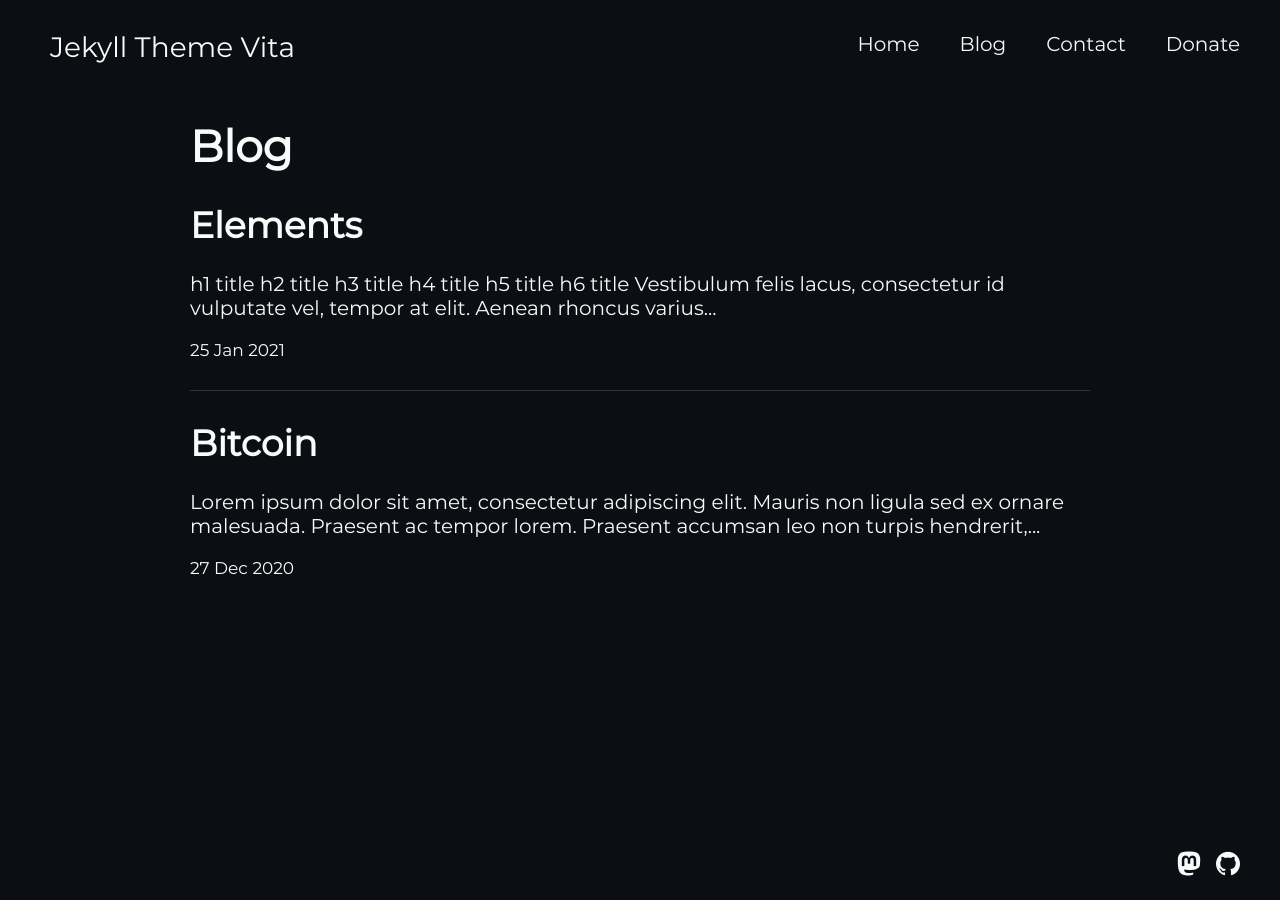
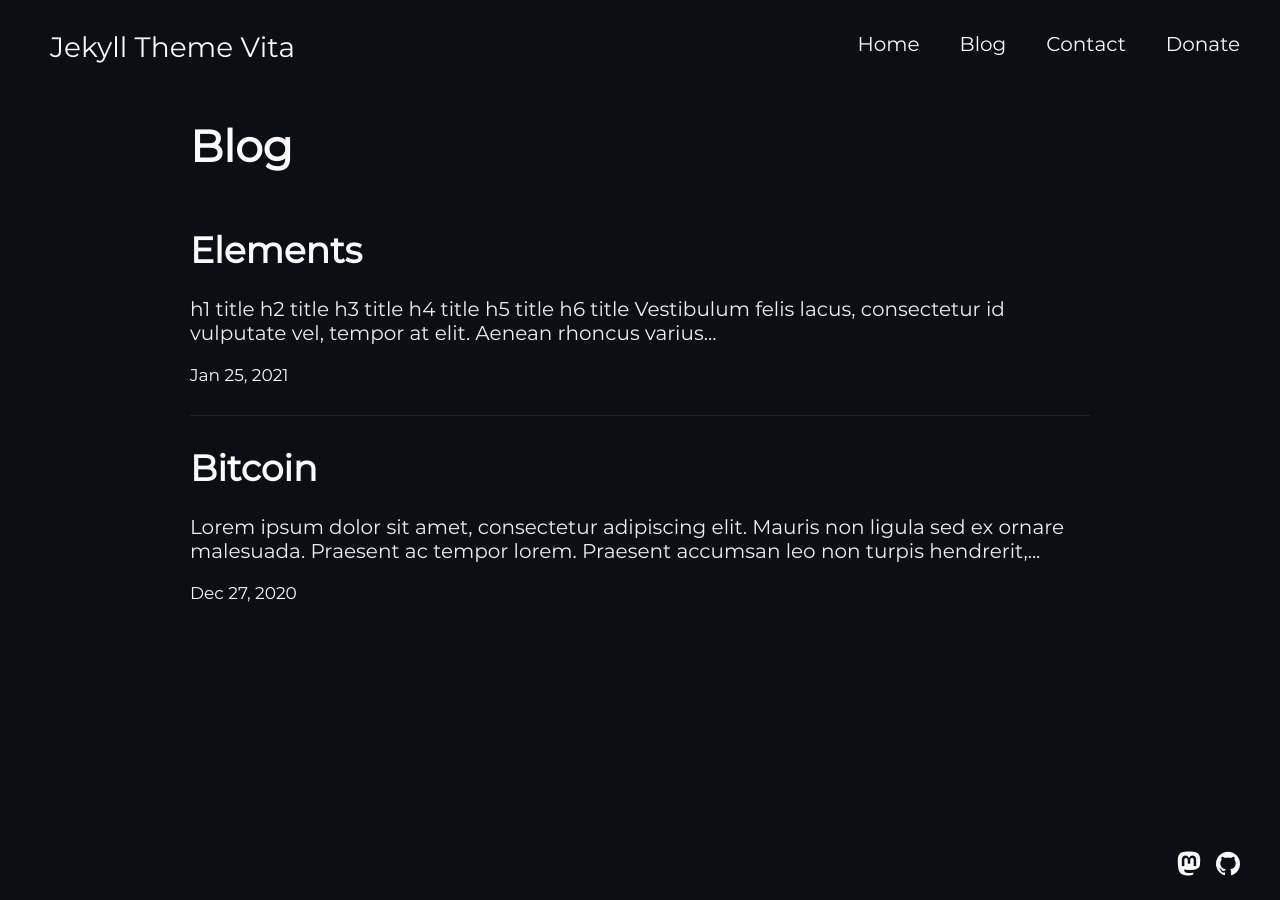
Before and after one commit to martinmorando/jekyll-theme-vita, a Jekyll site: the page built from pages/blog.md, in a window 1280 px wide. Built offline with Jekyll 4.4.1, drawn with Linux system fonts in a browser that asks for light colours; some web fonts are replaced.

Commit message:
Minor style improvements in blog layout

```diff
--- a/_layouts/blog.html
+++ b/_layouts/blog.html
@@ -13,7 +13,7 @@ css: blog
 				{{ post.content | strip_html | truncatewords: 25 }}
 			</div>
 			<div class="date">
-				{{ post.date | date_to_string }}
+				{{ post.date | date: "%b %-d, %Y" }}
 			</div>
 		</div>
 	{% endfor %}
--- a/assets/css/blog.sass
+++ b/assets/css/blog.sass
@@ -1,5 +1,8 @@
 ---
 ---
+
+.page-title
+    padding-bottom: 25px
 
 #posts-list > div
     float: left
@@ -10,7 +13,7 @@
     padding-top: 30px
 
 #posts-list > div:not(:last-of-type)
-    border-bottom: 1px solid #333
+    border-bottom: 1px solid #222
 
 #posts-list .title a
     text-decoration: none
@@ -21,6 +24,7 @@
 #posts-list .excerpt
     float: left
     margin: 10px 0px 20px 0px
+    color: #EEE
 
 #posts-list .date
     font-size: 0.85em
```
